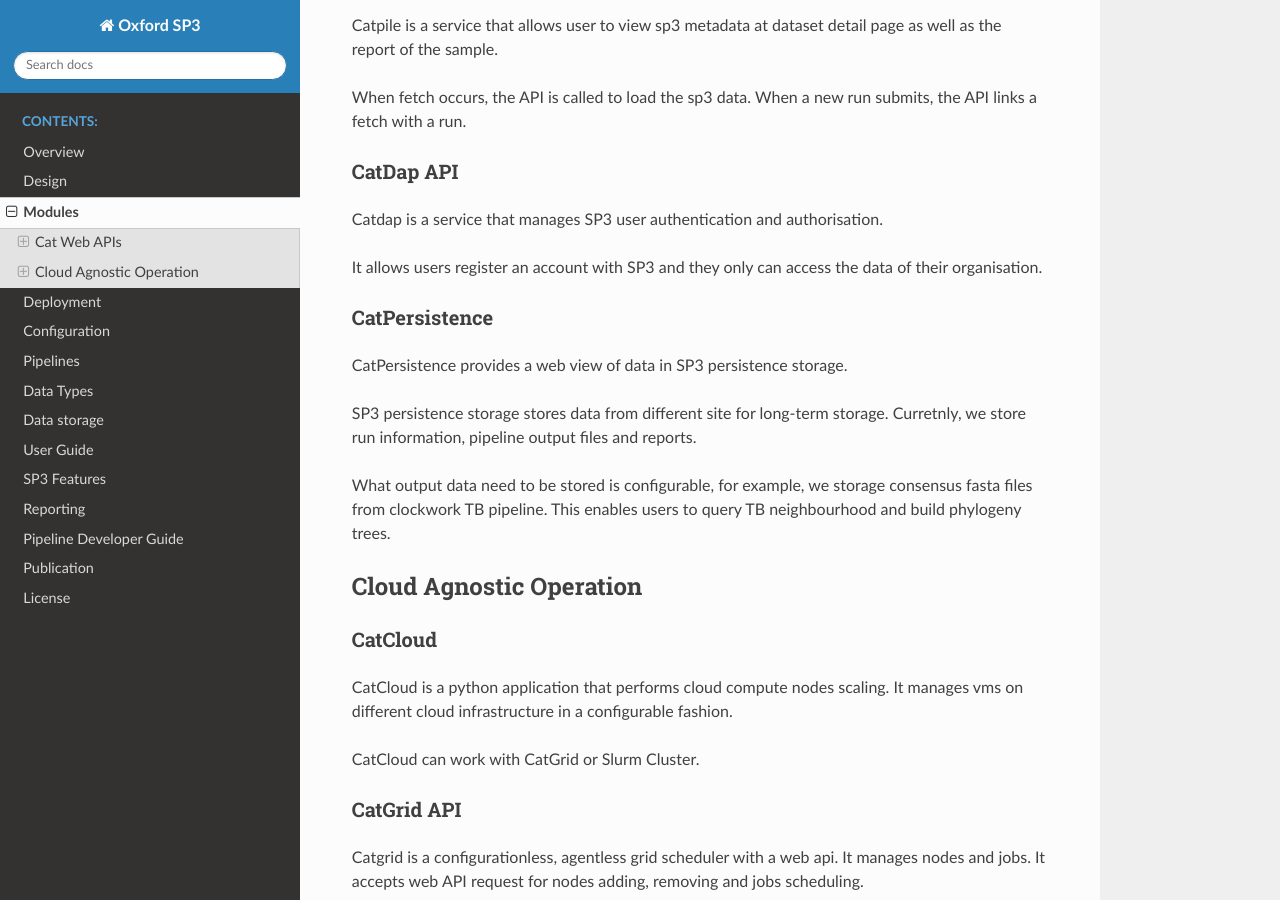
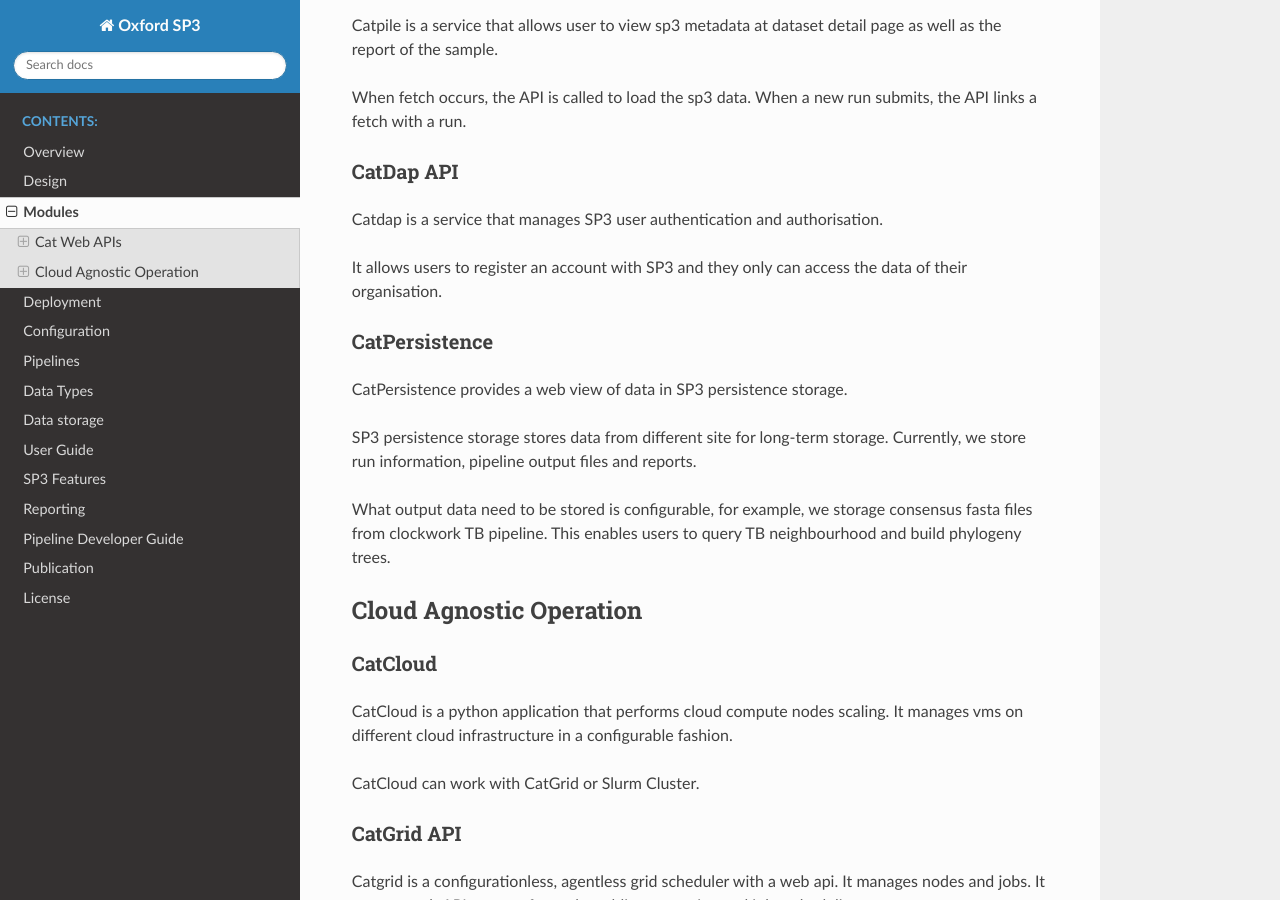
Before and after one commit to oxfordmmm/catdocs, a Sphinx documentation site: the page built from docs/source/modules.rst, in a window 1280 px wide and 900 px high, scrolled down 1621 px. Built offline with Sphinx 7.4.7 and the Read the Docs theme 2.0.0, drawn with Linux system fonts in a browser that asks for light colours.

Commit message:
Update modules.rst
minor spelling/grammar fixes

```diff
--- a/docs/source/modules.rst
+++ b/docs/source/modules.rst
@@ -67,7 +67,7 @@ CatDap API
 ^^^^^^^^^^
 Catdap is a service that manages SP3 user authentication and authorisation.
 
-It allows users register an account with SP3 and they only can access the data of their organisation.
+It allows users to register an account with SP3 and they only can access the data of their organisation.
 
 
 CatPersistence
@@ -75,7 +75,7 @@ CatPersistence
 
 CatPersistence provides a web view of data in SP3 persistence storage.
 
-SP3 persistence storage stores data from different site for long-term storage. Curretnly, we store run information, pipeline output files and reports.
+SP3 persistence storage stores data from different site for long-term storage. Currently, we store run information, pipeline output files and reports.
 
 What output data need to be stored is configurable, for example, we storage consensus fasta files from clockwork TB pipeline. This enables users to query TB neighbourhood and build phylogeny trees.
 
```
